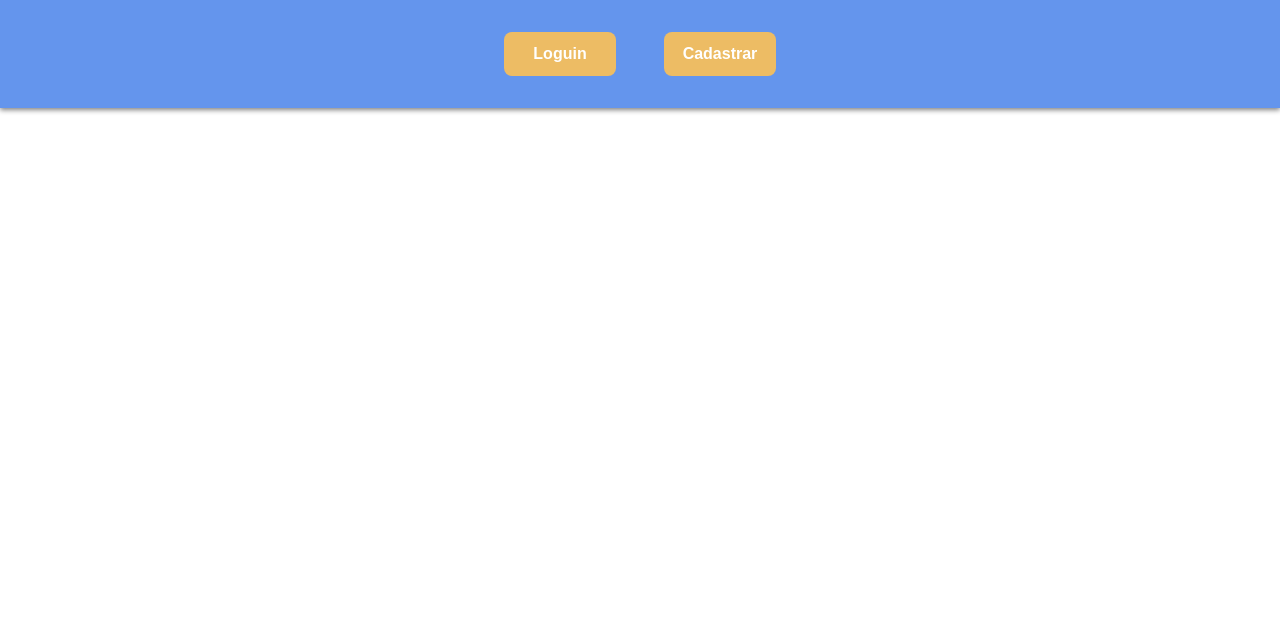
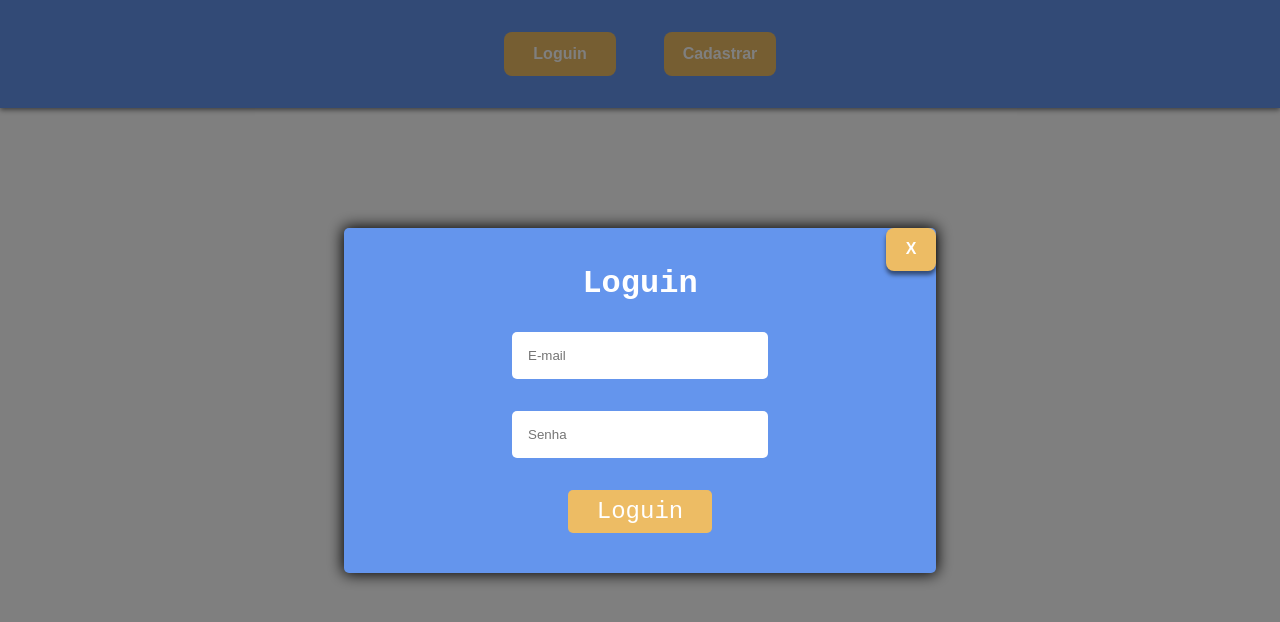
Before and after one commit to Kenzie-Academy-Brasil-Developers/m2-entrega-blog-m2-LucasMaciel0, a plain HTML site: page index.html in a window 1280 px wide. Both pictures are taken after a click on the button "Loguin". Drawn offline with Linux system fonts and the light colour scheme.

Commit message:
Adicionando os dois modais

```diff
--- a/index.html
+++ b/index.html
@@ -11,9 +11,36 @@
 <body>
   <header>
     <div>
-      <button id="1">Loguin</button>
-      <button id="2">Cadastrar</button>
+      <button id="loguin">Loguin</button>
+      <button id="cadastro">Cadastrar</button>
     </div>
   </header>
+  <div id="modal-loguin" class="modal-container">
+    <div class="modal">
+      <button id="fechar" class="fechar">X</button>
+      <form class="form">
+        <h3>Loguin</h3>
+        <input  type="email" placeholder="E-mail">
+        <input  type="password" placeholder="Senha">
+        <button>Loguin</button>
+    </form>
+    </div>
+  </div>
+
+  <div id="modal-cadastro" class="modal-container">
+    <div class="modal">
+      <button id="fechar" class="fechar">X</button>
+      <form class="form">
+        <h3>Cadastro</h3>
+        <input  type="text" placeholder="Nome de usuário">
+        <input  type="email" placeholder="E-mail">
+        <input  type="text" placeholder="Foto de Perfil">
+        <input  type="password" placeholder="Senha">
+        <button>Cadastrar</button>
+    </form>
+    </div>
+  </div>
+  <script src="./src/js/modal.js"></script>
+  <script src="./src/js/script.js"></script>
 </body>
 </html>
--- /dev/null
+++ b/src/js/modal.js
@@ -0,0 +1,36 @@
+function iniciaModalLoguin(modalid) {
+    const modal = document.getElementById(modalid)
+
+    modal.classList.add('mostrar')
+
+    modal.addEventListener('click',(e)=>{
+        if(e.target.id == "fechar"){
+            modal.classList.remove('mostrar')
+        }
+    })
+
+}
+
+const botaoLoguin = document.getElementById("loguin")
+    botaoLoguin.addEventListener('click',function(){
+        iniciaModalLoguin('modal-loguin')
+    })
+
+
+
+function iniciaModalCadastro(modalid){
+    const modal = document.getElementById(modalid)
+
+    modal.classList.add('mostrar')
+
+    modal.addEventListener('click', (e)=>{
+        if(e.target.id == "fechar"){
+            modal.classList.remove('mostrar')
+        }
+    })
+}
+
+const botaoCadastro = document.getElementById('cadastro')
+    botaoCadastro.addEventListener('click', function(){
+        iniciaModalCadastro('modal-cadastro')
+    })
--- a/src/styles/homePage.css
+++ b/src/styles/homePage.css
@@ -25,3 +25,72 @@ div > button:hover{
     background-color: coral;
     transition: 0.5s;
 }
+
+.modal-container{
+    width: 100vw;
+    height: 100vh;
+    background-color: rgba(0,0,0,.5);
+    position: fixed;
+    top: 0px;
+    left: 0px;
+    z-index: 2000;
+    display: none;
+    justify-content: center;
+    align-items: center;
+}
+.modal-container.mostrar{
+    display: flex;
+}
+.modal{
+    background-color: #6495ED;
+    width: 40%;
+    height: auto;
+    min-width: 300px;
+    padding: 40px;
+    border-radius: 5px;
+    box-shadow: 0 0 15px 1px black;
+    position: relative;
+
+}
+
+.fechar{
+    position: absolute;
+    top: 0;
+    right: 0;
+    width: 50px;
+    cursor: pointer;
+    box-shadow: 0 4px 4px 0 rgba(0,0,0,.5);
+}
+
+.form{
+    display: flex;
+    justify-content: center;
+    flex-direction: column;
+    gap: 2rem;
+    align-items: center;
+}
+ .form > input{
+    padding: 1rem;
+    border-radius: 5px;
+    border-style: none;
+    width: 14rem;
+ }
+
+ .form > button {
+    background-color:rgba(237, 188, 100, 1);
+    padding: .5rem;
+    width: 9rem;
+    border-radius: 5px;
+    border-style: none;
+    color: white;
+    font-family:monospace ;
+    font-size: 1.5rem;
+    cursor: pointer;
+ }
+
+ .form > h3{
+    color: white;
+    font-family: monospace;
+    font-weight: 600;
+    font-size: 2rem;
+ }
```
Also changed, not shown: src/pages/cadastro.html (deleted, +0 -22 lines), src/pages/loguin.html (deleted, +0 -19 lines), src/styles/modal.css (deleted, +0 -46 lines), src/js/script.js (added).
